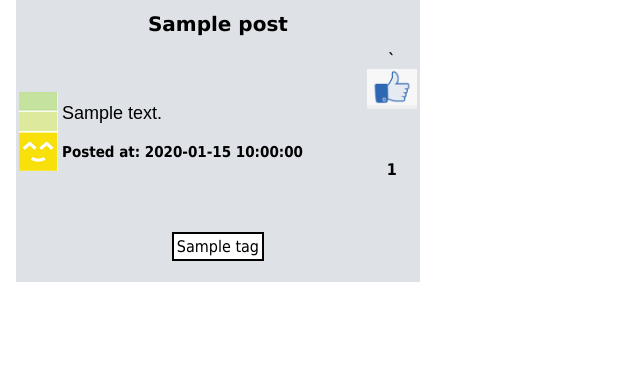
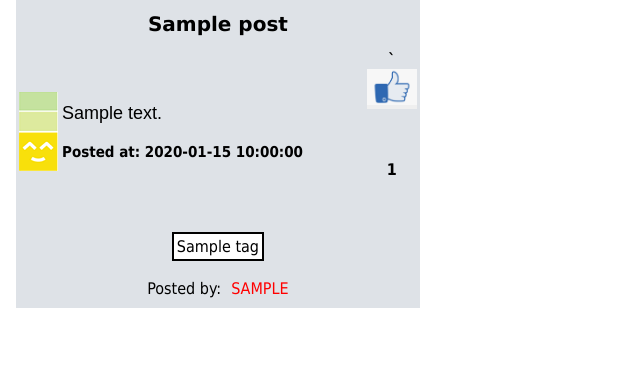
Before and after one commit to ro-co9/smile-startercode, a Flask app: page / in a window 1280 px wide. Shown: the part 220-585 px from the top of the page, without its empty margins (0-640 px from the left). Run offline with Flask 3, Linux system fonts and the light colour scheme; a user stored in the database is signed in; tables that the repository leaves empty hold one stand-in row (values such as "Sample post"); some libraries are stand-ins or nearby versions.

Commit message:
Task 5 - Added foreign key to Post model. Added many-to-one relationship named posts to user model. Revised postsmile route to initialize user_id to the current users id. Displayed username on posts page. Fixed styling for post username and registration form.

```diff
--- a/app/Controller/routes.py
+++ b/app/Controller/routes.py
@@ -43,7 +43,7 @@ def postsmile():
     pform = PostForm()
     if pform.validate_on_submit():
             selectedTags = pform.tag.data
-            newPost = Post(title = pform.title.data, body = pform.body.data, happiness_level = pform.happiness_level.data)
+            newPost = Post(title = pform.title.data, body = pform.body.data, happiness_level = pform.happiness_level.data, user_id = current_user.id)
             for tag in selectedTags:
                 newPost.tags.append(tag)
             db.session.add(newPost)
--- a/app/Model/models.py
+++ b/app/Model/models.py
@@ -17,6 +17,8 @@ class Post(db.Model):
     likes = db.Column(db.Integer, default = 0)
     happiness_level = db.Column(db.Integer, default = 3)
     tags = db.relationship('Tag', secondary = postTags, primaryjoin=(postTags.c.post_id == id), backref=db.backref('postTags', lazy='dynamic'), lazy='dynamic')
+    user_id = db.Column(db.Integer, db.ForeignKey('user.id'))
+
     def get_tags(self):
         return self.tags
 
@@ -31,6 +33,7 @@ class User(db.Model, UserMixin):
     username = db.Column(db.String(64), unique=True, index = True)
     email = db.Column(db.String(120), unique=True, index = True)
     password_hash = db.Column(db.String(128))
+    posts = db.relationship('Post', backref='writer', lazy='dynamic', overlaps="posts")
 
     def __repr__(self):
         return '<User id: {} Username: {}>'.format(self.id,self.username)
@@ -41,6 +44,11 @@ class User(db.Model, UserMixin):
     def get_password(self, password):
         return check_password_hash(self.password_hash, password)
 
+    def get_user_posts(self):
+        return self.posts
+
+
+
 @login.user_loader
 def load_user(id):
     return User.query.get(int(id))
--- a/app/View/static/css/main.css
+++ b/app/View/static/css/main.css
@@ -205,3 +205,17 @@ a:hover {
     align-items: center;
     margin-bottom: 20px;
 }
+
+
+#post-username{
+    color: red;
+    text-transform: uppercase;
+    padding-left: 10px;
+}
+
+
+.post-user-container{
+    display: flex;
+    justify-content: center;
+    margin-bottom: 7px;
+}
--- a/app/View/templates/_post.html
+++ b/app/View/templates/_post.html
@@ -66,6 +66,8 @@
                 <br>
                   <!-- (milestone3) TODO: include username who posted the post-->
 
+                <span class="post-user-container">Posted by:<div id="post-username">{{ post.writer.username}}</div></span>
+
               </td>
             </tr>
         </tr>
--- a/app/View/templates/register.html
+++ b/app/View/templates/register.html
@@ -10,7 +10,7 @@
     <!-- TODO: (milestone 3) Include the template for "user registration" form here..  -->
     {% if form %}
 
-            <form method="post" action="{{ url_for('auth.register') }}" class="register-form">
+            <form method="post" action="{{ url_for('auth.register') }}" class="auth-form">
                 {{ form.hidden_tag() }}
 
 
```
Also changed, not shown: smile.db.
